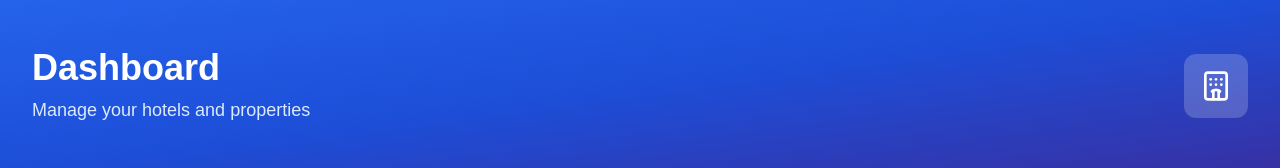
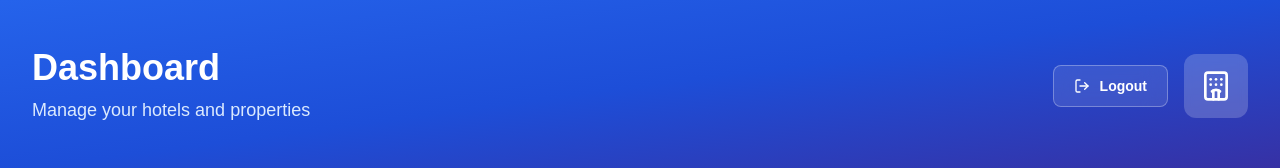
Before and after one commit to surenshanaka/hotel-platform, a Next.js app in the folder frontend/: page /dashboard in a window 1280 px wide. Shown: the top 168 px of the page. Built offline with nearby package versions, Linux system fonts and the light colour scheme; no server answers; sample sign-in values are in the browser's storage.

Commit message:
feat: Add logout button

```diff
--- a/frontend/src/app/dashboard/page.tsx
+++ b/frontend/src/app/dashboard/page.tsx
@@ -5,6 +5,7 @@ import Link from "next/link";
 import { Building2, MapPin, ArrowRight, Hotel } from "lucide-react";
 import { useAuthGuard } from "@/lib/authGuard";
 import { apiFetch } from "@/lib/apiClient";
+import LogoutButton from "@/components/LogoutButton";
 
 interface Hotel {
   id: number;
@@ -83,8 +84,11 @@ export default function DashboardPage() {
                 Manage your hotels and properties
               </p>
             </div>
-            <div className="hidden md:flex items-center justify-center w-16 h-16 bg-white bg-opacity-20 backdrop-blur-sm rounded-xl">
-              <Hotel className="w-8 h-8" />
+            <div className="flex items-center gap-4">
+              <LogoutButton />
+              <div className="hidden md:flex items-center justify-center w-16 h-16 bg-white bg-opacity-20 backdrop-blur-sm rounded-xl">
+                <Hotel className="w-8 h-8" />
+              </div>
             </div>
           </div>
         </div>
--- a/frontend/src/app/hotels/[id]/page.tsx
+++ b/frontend/src/app/hotels/[id]/page.tsx
@@ -15,6 +15,7 @@ import { apiFetch } from "@/lib/apiClient";
 import { useAuthGuard } from "@/lib/authGuard";
 import AdjustRateModal from "@/components/AdjustRateModal";
 import { Edit } from "lucide-react";
+import LogoutButton from "@/components/LogoutButton";
 
 interface Room {
   id: number;
@@ -132,13 +133,16 @@ export default function HotelDetailsPage() {
       {/* Header with gradient */}
       <div className="bg-gradient-to-br from-blue-600 via-blue-700 to-indigo-800 text-white">
         <div className="max-w-7xl mx-auto px-4 sm:px-6 lg:px-8 py-12">
+          <div className="flex items-center justify-between mb-6">
             <Link
               href="/dashboard"
-            className="inline-flex items-center gap-2 text-blue-100 hover:text-white mb-6 transition-colors"
+              className="inline-flex items-center gap-2 text-blue-100 hover:text-white transition-colors font-medium"
             >
               <ArrowLeft className="w-5 h-5" />
               <span>Back to Dashboard</span>
             </Link>
+            <LogoutButton />
+          </div>
 
           <div className="flex items-center justify-between">
             <div>
--- /dev/null
+++ b/frontend/src/components/LogoutButton.tsx
@@ -0,0 +1,36 @@
+"use client";
+
+import { LogOut } from "lucide-react";
+import { logout } from "@/lib/authGuard";
+
+interface LogoutButtonProps {
+  variant?: "header" | "default";
+}
+
+export default function LogoutButton({
+  variant = "header",
+}: LogoutButtonProps) {
+  if (variant === "header") {
+    return (
+      <button
+        onClick={logout}
+        className="group inline-flex items-center gap-2.5 px-5 py-2.5 bg-white/10 hover:bg-white/20 backdrop-blur-md border border-white/30 hover:border-white/40 rounded-lg text-white font-medium text-sm transition-all duration-200 hover:shadow-lg hover:shadow-white/10 focus:outline-none focus:ring-2 focus:ring-white/50 focus:ring-offset-2 focus:ring-offset-transparent"
+        aria-label="Logout"
+      >
+        <LogOut className="w-4 h-4 transition-transform group-hover:translate-x-0.5" />
+        <span className="font-semibold">Logout</span>
+      </button>
+    );
+  }
+
+  return (
+    <button
+      onClick={logout}
+      className="inline-flex items-center gap-2 px-4 py-2 text-sm font-medium text-gray-700 bg-white border border-gray-300 rounded-lg hover:bg-gray-50 focus:outline-none focus:ring-2 focus:ring-blue-500 focus:ring-offset-2 transition-colors"
+      aria-label="Logout"
+    >
+      <LogOut className="w-4 h-4" />
+      <span>Logout</span>
+    </button>
+  );
+}
--- a/frontend/src/lib/authGuard.ts
+++ b/frontend/src/lib/authGuard.ts
@@ -21,3 +21,10 @@ export function useAuthGuard() {
 
   return isAuthenticated;
 }
+
+export function logout() {
+  if (typeof window !== "undefined") {
+    localStorage.removeItem("token");
+    window.location.href = "/login";
+  }
+}
```
Lines whose indentation alone changed are shown as unchanged.
